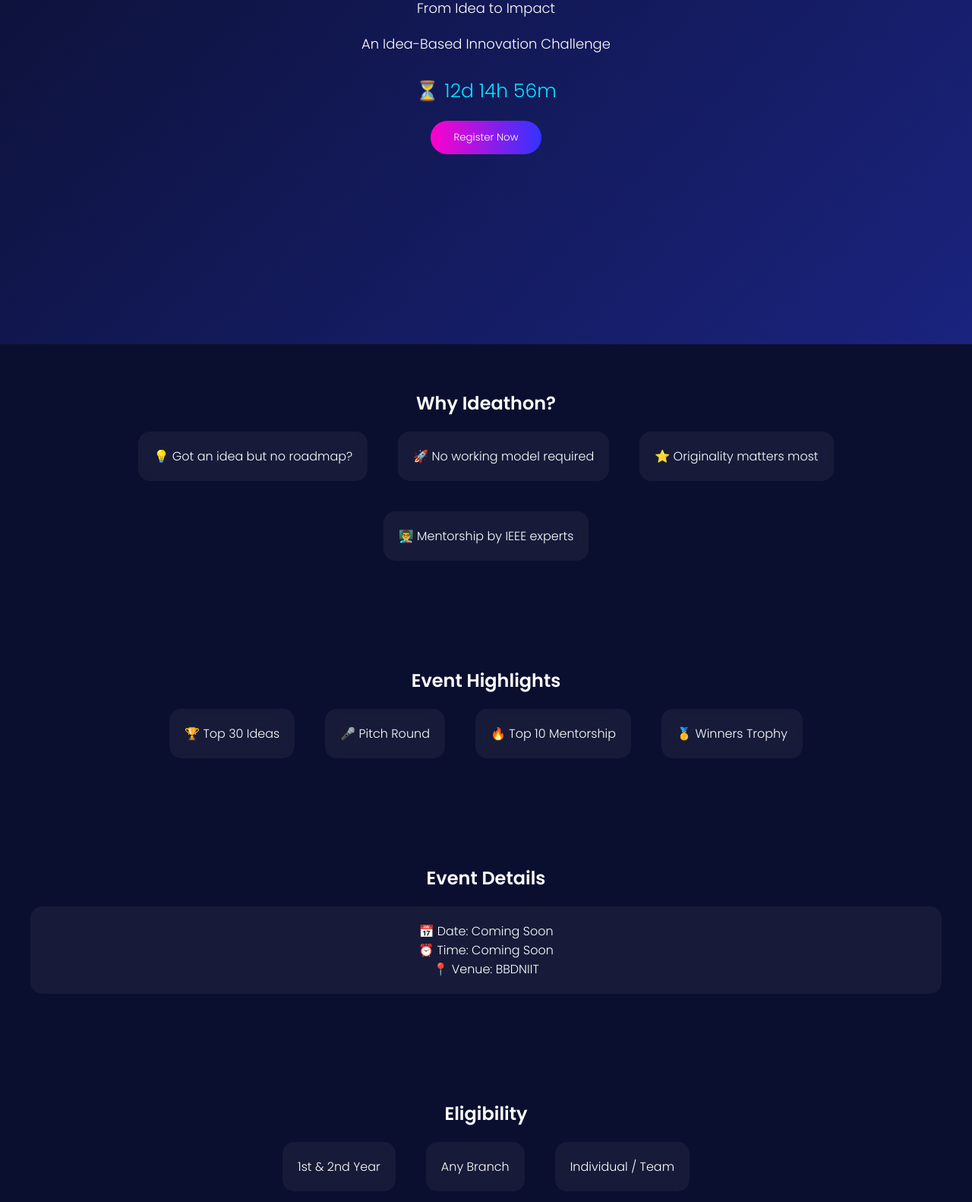
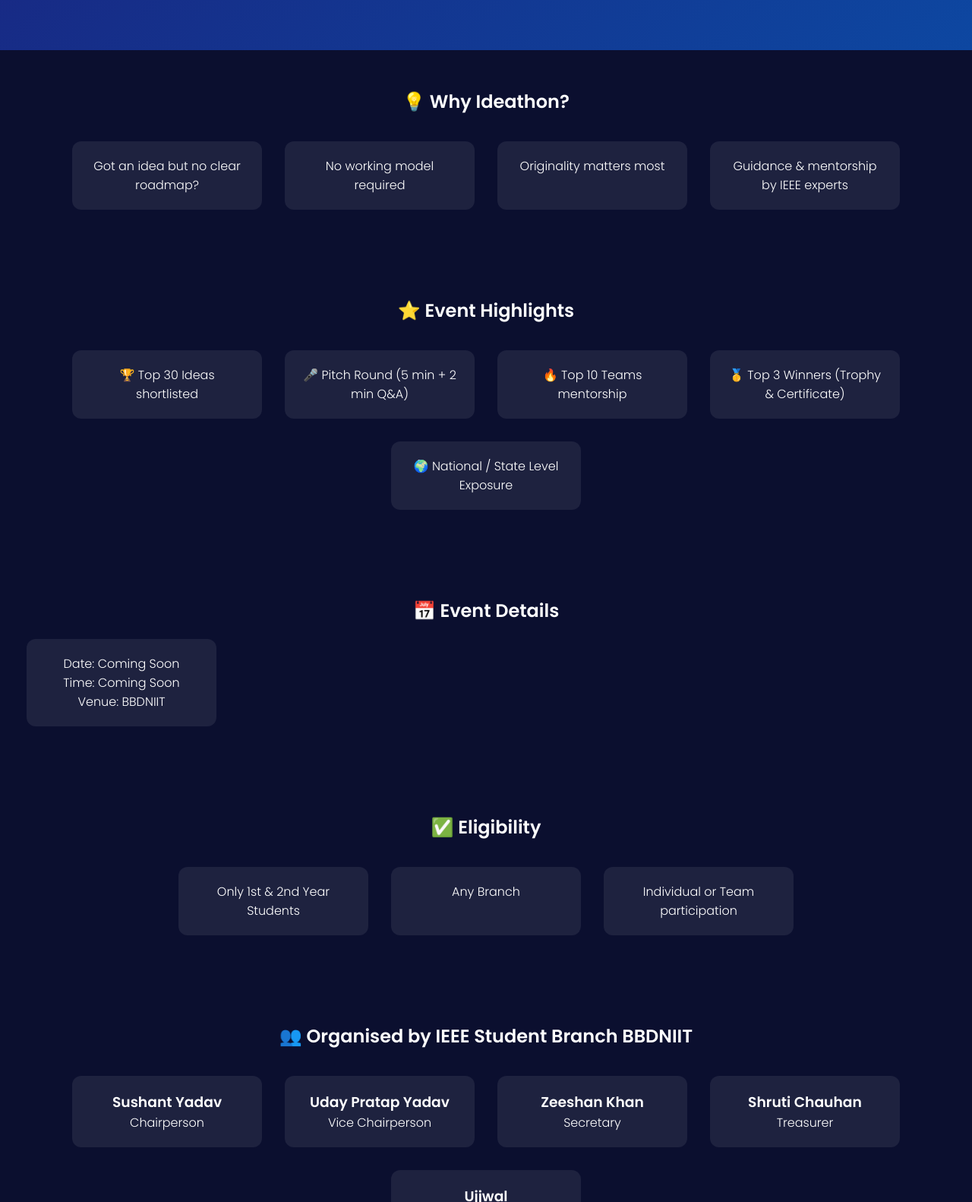
Before and after one commit to ysushant840/ideation-website, a plain HTML site: page index.html in a window 1280 px wide. Shown: the part 347-1929 px from the top of the page at 76% size. Drawn offline with Linux system fonts and the light colour scheme.

Commit message:
Update index.html

```diff
--- a/index.html
+++ b/index.html
@@ -8,107 +8,81 @@
 <link href="https://fonts.googleapis.com/css2?family=Poppins:wght@300;600&display=swap" rel="stylesheet">
 
 <style>
-* {
-  margin: 0;
-  padding: 0;
-  box-sizing: border-box;
-  font-family: 'Poppins', sans-serif;
+*{margin:0;padding:0;box-sizing:border-box;font-family:'Poppins',sans-serif;}
+body{background:#0b0f2f;color:white;}
+
+section{padding:50px 20px;text-align:center;}
+
+.hero{
+background:linear-gradient(135deg,#1a237e,#0d47a1);
+padding:80px 20px;
 }
 
-body {
-  background: #0b0f2f;
-  color: white;
-  overflow-x: hidden;
+.hero h1{
+font-size:50px;
+background:linear-gradient(90deg,#00e5ff,#ff00ff);
+-webkit-background-clip:text;
+color:transparent;
 }
 
-/* 🔥 HERO */
-.hero {
-  height: 100vh;
-  display: flex;
-  flex-direction: column;
-  justify-content: center;
-  align-items: center;
-  background: linear-gradient(135deg, #0b0f2f, #1a237e);
-  text-align: center;
+.btn{
+margin-top:20px;
+padding:12px 25px;
+border:none;
+border-radius:25px;
+background:#ffcc00;
+cursor:pointer;
 }
 
-.hero h1 {
-  font-size: 55px;
-  background: linear-gradient(90deg, #00e5ff, #ff00ff);
-  -webkit-background-clip: text;
-  color: transparent;
+.grid{
+display:flex;
+flex-wrap:wrap;
+justify-content:center;
 }
 
-.hero p {
-  margin: 10px 0;
-  font-size: 18px;
+.card{
+background:rgba(255,255,255,0.08);
+padding:20px;
+margin:15px;
+border-radius:12px;
+width:250px;
 }
 
-.btn {
-  margin-top: 20px;
-  padding: 12px 30px;
-  border: none;
-  border-radius: 30px;
-  background: linear-gradient(90deg, #ff00cc, #3333ff);
-  color: white;
-  cursor: pointer;
-  transition: 0.3s;
+.card:hover{transform:scale(1.05);transition:0.3s;}
+
+h2{margin-bottom:20px;}
+
+#timer{margin-top:10px;color:#00e5ff;}
+
+/* Modal */
+#profileModal{
+display:none;
+position:fixed;
+top:0;left:0;
+width:100%;height:100%;
+background:rgba(0,0,0,0.9);
+overflow:auto;
 }
 
-.btn:hover {
-  transform: scale(1.1);
-}
-
-/* 💎 GLASS CARD */
-.card {
-  background: rgba(255, 255, 255, 0.05);
-  border-radius: 15px;
-  backdrop-filter: blur(10px);
-  padding: 20px;
-  margin: 20px;
-  transition: 0.3s;
-}
-
-.card:hover {
-  transform: translateY(-10px);
-}
-
-/* 📦 SECTION */
-section {
-  padding: 60px 20px;
-  text-align: center;
-}
-
-/* 🧩 GRID */
-.grid {
-  display: flex;
-  flex-wrap: wrap;
-  justify-content: center;
-}
-
-/* ⏳ TIMER */
-#timer {
-  font-size: 25px;
-  margin-top: 20px;
-  color: #00e5ff;
-}
-
-/* 📱 MOBILE */
-@media(max-width:768px) {
-  .hero h1 {
-    font-size: 35px;
-  }
+.modal-content{
+background:#111;
+margin:50px auto;
+padding:20px;
+width:90%;
+max-width:700px;
+border-radius:10px;
 }
 </style>
 </head>
 
 <body>
 
-<!-- 🔥 HERO -->
+<!-- HERO -->
 <section class="hero">
-  <h1>IDEATHON 2026</h1>
-  <p>From Idea to Impact</p>
+<h1>IDEATHON</h1>
+<h3>From Idea to Impact</h3>
 <p>An Idea-Based Innovation Challenge</p>
+<p><b>For 1st & 2nd Year Students</b></p>
 
 <div id="timer"></div>
 
@@ -117,72 +91,130 @@
 </button>
 </section>
 
-<!-- 💡 WHY -->
+<!-- WHY -->
 <section>
-  <h2>Why Ideathon?</h2>
+<h2>💡 Why Ideathon?</h2>
 <div class="grid">
-    <div class="card">💡 Got an idea but no roadmap?</div>
-    <div class="card">🚀 No working model required</div>
-    <div class="card">⭐ Originality matters most</div>
-    <div class="card">👨‍🏫 Mentorship by IEEE experts</div>
+<div class="card">Got an idea but no clear roadmap?</div>
+<div class="card">No working model required</div>
+<div class="card">Originality matters most</div>
+<div class="card">Guidance & mentorship by IEEE experts</div>
 </div>
 </section>
 
-<!-- ⭐ HIGHLIGHTS -->
+<!-- HIGHLIGHTS -->
 <section>
-  <h2>Event Highlights</h2>
+<h2>⭐ Event Highlights</h2>
 <div class="grid">
-    <div class="card">🏆 Top 30 Ideas</div>
-    <div class="card">🎤 Pitch Round</div>
-    <div class="card">🔥 Top 10 Mentorship</div>
-    <div class="card">🥇 Winners Trophy</div>
+<div class="card">🏆 Top 30 Ideas shortlisted</div>
+<div class="card">🎤 Pitch Round (5 min + 2 min Q&A)</div>
+<div class="card">🔥 Top 10 Teams mentorship</div>
+<div class="card">🥇 Top 3 Winners (Trophy & Certificate)</div>
+<div class="card">🌍 National / State Level Exposure</div>
 </div>
 </section>
 
-<!-- 📅 DETAILS -->
+<!-- DETAILS -->
 <section>
-  <h2>Event Details</h2>
+<h2>📅 Event Details</h2>
 <div class="card">
-    📅 Date: Coming Soon <br>
-    ⏰ Time: Coming Soon <br>
-    📍 Venue: BBDNIIT
+Date: Coming Soon <br>
+Time: Coming Soon <br>
+Venue: BBDNIIT
 </div>
 </section>
 
-<!-- ✅ ELIGIBILITY -->
+<!-- ELIGIBILITY -->
 <section>
-  <h2>Eligibility</h2>
+<h2>✅ Eligibility</h2>
 <div class="grid">
-    <div class="card">1st & 2nd Year</div>
+<div class="card">Only 1st & 2nd Year Students</div>
 <div class="card">Any Branch</div>
-    <div class="card">Individual / Team</div>
+<div class="card">Individual or Team participation</div>
 </div>
 </section>
 
-<!-- 🚀 FOOTER -->
+<!-- TEAM -->
 <section>
-  <h3>Made with ❤️ by IEEE Team</h3>
+<h2>👥 Organised by IEEE Student Branch BBDNIIT</h2>
+
+<div class="grid">
+
+<div class="card" onclick="openProfile()">
+<h3>Sushant Yadav</h3>
+<p>Chairperson</p>
+</div>
+
+<div class="card">
+<h3>Uday Pratap Yadav</h3>
+<p>Vice Chairperson</p>
+</div>
+
+<div class="card">
+<h3>Zeeshan Khan</h3>
+<p>Secretary</p>
+</div>
+
+<div class="card">
+<h3>Shruti Chauhan</h3>
+<p>Treasurer</p>
+</div>
+
+<div class="card">
+<h3>Ujjwal</h3>
+<p>Webmaster</p>
+</div>
+
+</div>
 </section>
 
-<!-- ⏳ TIMER SCRIPT -->
+<!-- MODAL -->
+<div id="profileModal">
+<div class="modal-content">
+
+<h2>Sushant Yadav</h2>
+<p><b>B.Tech CSE Student - AKTU</b></p>
+
+<h3>🚀 Achievements</h3>
+<ul>
+<li>Best Poster Award - IISF 2024</li>
+<li>Top 3 Projects (AI/ML, IoT)</li>
+<li>National Level Representation</li>
+<li>Inspire Award Manak</li>
+<li>NITI Aayog Innovation Winner</li>
+</ul>
+
+<h3>💡 Projects</h3>
+<p>IoT Smart Stretcher - Real-time hospital system</p>
+
+<h3>🛠 Skills</h3>
+<p>C, C++, Python, HTML, IoT, GitHub</p>
+
+<h3>📜 Experience</h3>
+<p>Maker Faire, IISF, MakeX Internship</p>
+
+<br>
+<button onclick="closeProfile()" class="btn">Close</button>
+
+</div>
+</div>
+
+<!-- TIMER -->
 <script>
-var countDownDate = new Date("Apr 10, 2026 10:00:00").getTime();
+var countDownDate=new Date("Apr 10, 2026 10:00:00").getTime();
+setInterval(function(){
+var now=new Date().getTime();
+var d=countDownDate-now;
+var days=Math.floor(d/(1000*60*60*24));
+var h=Math.floor((d%(1000*60*60*24))/(1000*60*60));
+var m=Math.floor((d%(1000*60*60))/(1000*60));
+document.getElementById("timer").innerHTML="⏳ "+days+"d "+h+"h "+m+"m";
+},1000);
+</script>
 
-var x = setInterval(function() {
-  var now = new Date().getTime();
-  var distance = countDownDate - now;
-
-  var days = Math.floor(distance / (1000 * 60 * 60 * 24));
-  var hours = Math.floor((distance % (1000*60*60*24)) / (1000*60*60));
-  var minutes = Math.floor((distance % (1000*60*60)) / (1000*60));
-
-  document.getElementById("timer").innerHTML =
-    "⏳ " + days + "d " + hours + "h " + minutes + "m ";
-
-  if (distance < 0) {
-    document.getElementById("timer").innerHTML = "Event Started 🚀";
-  }
-}, 1000);
+<script>
+function openProfile(){document.getElementById("profileModal").style.display="block";}
+function closeProfile(){document.getElementById("profileModal").style.display="none";}
 </script>
 
 </body>
```
Lines whose indentation alone changed are shown as unchanged.
